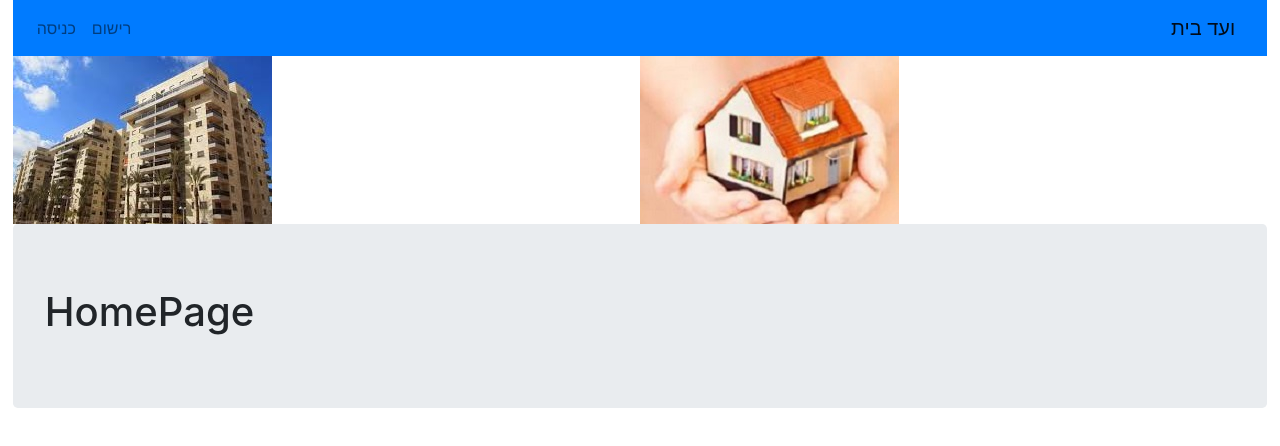
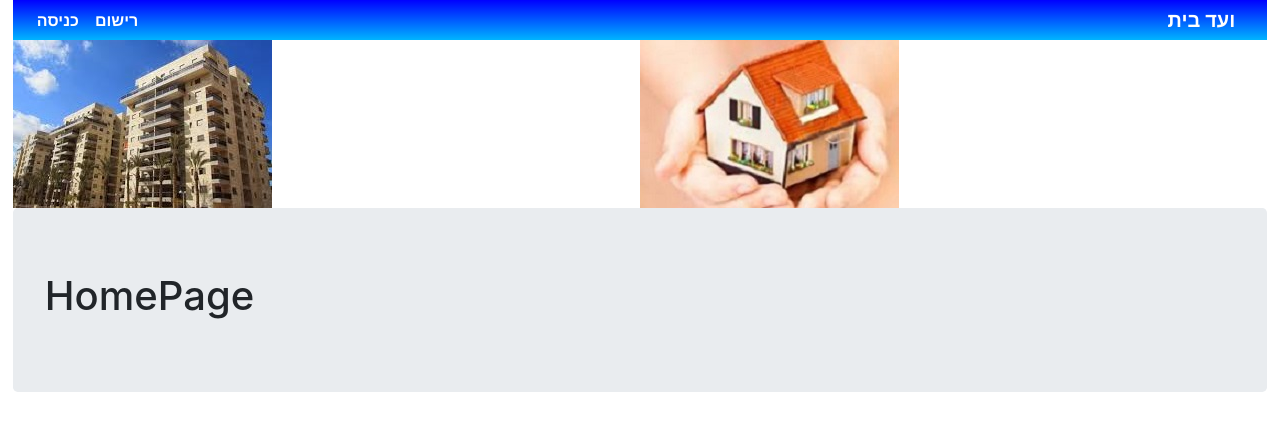
Before and after one commit to eyallev18/home_assoc_mang, a React (Create React App) app: page /#/ in a window 1280 px wide. Shown: the top 446 px of the page. Built offline with nearby package versions, Linux system fonts and the light colour scheme; what parse would draw is missing.

Commit message:
navbar and pictures second fix

```diff
--- a/src/components/TanantsNavbar.css
+++ b/src/components/TanantsNavbar.css
@@ -1,6 +1,19 @@
 .hebrew{
     direction: rtl;
+    box-sizing: border-box;
+    padding: 0px 16px;
+    background: linear-gradient(to bottom, blue 0%, rgb(0,180,255) 100%)!important;
+
 }
-.ml-auto .mx-auto{
-    margin-right: 0px!important;
+.navlink{
+    color:white!important;
+    font-weight: bold;
+
 }
+
+.navlink:hover{
+    height: 100%;
+    color:white;
+    background-color: cadetblue;
+    text-decoration: underline;
+}
--- a/src/components/TanantsNavbar.js
+++ b/src/components/TanantsNavbar.js
@@ -13,18 +13,18 @@ class TanantsNavbar extends Component {
     render() {
         const { activeUser } = this.props;
 
-        const dashboardLink = activeUser ? <Nav.Link href="#/dashboard">תצוגות</Nav.Link> : null;
-        const tanantsLink = activeUser ? <Nav.Link href="#/tanants">דיירים</Nav.Link> : null;
-        const messagesLink = activeUser ? <Nav.Link href="#/messages">הודעות</Nav.Link> : null;
-        const issuesLink = activeUser ? <Nav.Link href="#/issues">תקלות</Nav.Link> : null;
-        const votingLink = activeUser ? <Nav.Link href="#/voting" >הצבעות</Nav.Link> : null;
-        const signupLink = !activeUser ? <Nav.Link href="#/signup">רישום</Nav.Link> : null;
-        const loginLink = !activeUser ? <Nav.Link href="#/login">כניסה</Nav.Link> : null;
-        const logoutLink = activeUser ? <Nav.Link className="leftlink"  >התנתק</Nav.Link> : null;
+        const dashboardLink = activeUser ? <Nav.Link className="navlink" href="#/dashboard">תצוגות</Nav.Link> : null;
+        const tanantsLink = activeUser ? <Nav.Link className="navlink" href="#/tanants">דיירים</Nav.Link> : null;
+        const messagesLink = activeUser ? <Nav.Link className="navlink" href="#/messages">הודעות</Nav.Link> : null;
+        const issuesLink = activeUser ? <Nav.Link className="navlink" href="#/issues">תקלות</Nav.Link> : null;
+        const votingLink = activeUser ? <Nav.Link className="navlink" href="#/voting" >הצבעות</Nav.Link> : null;
+        const signupLink = !activeUser ? <Nav.Link className="navlink" href="#/signup">רישום</Nav.Link> : null;
+        const loginLink = !activeUser ? <Nav.Link className="navlink" href="#/login">כניסה</Nav.Link> : null;
+        const logoutLink = activeUser ? <Nav.Link className="navlink"  >התנתק</Nav.Link> : null;
         //onClick={this.logout}
         return (
             <Navbar className="hebrew" bg="primary" expand="lg">
-                <Navbar.Brand href="#/">ועד בית</Navbar.Brand>
+                <Navbar.Brand className="navlink" href="#/">ועד בית</Navbar.Brand>
                 <Navbar.Toggle aria-controls="basic-navbar-nav" />
                 <Navbar.Collapse id="basic-navbar-nav">
                     <Nav className="mr-auto">
```
